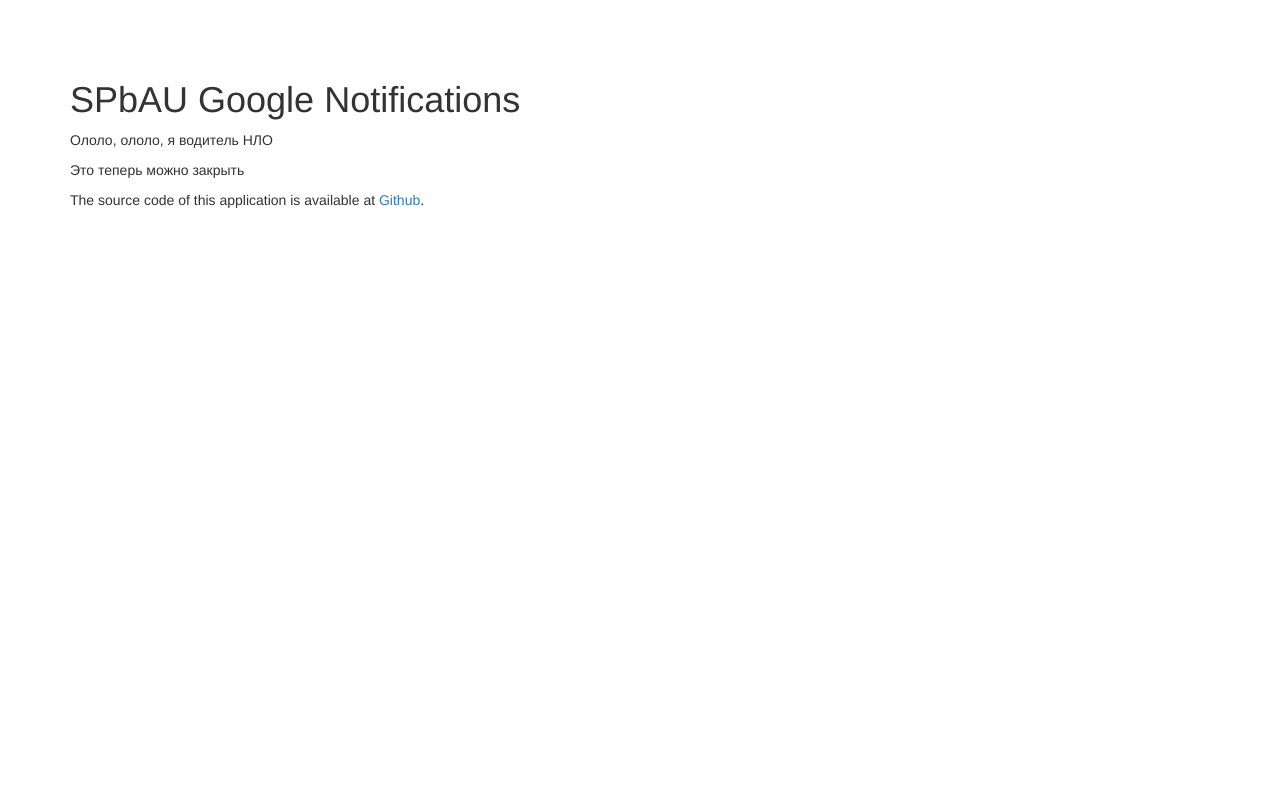
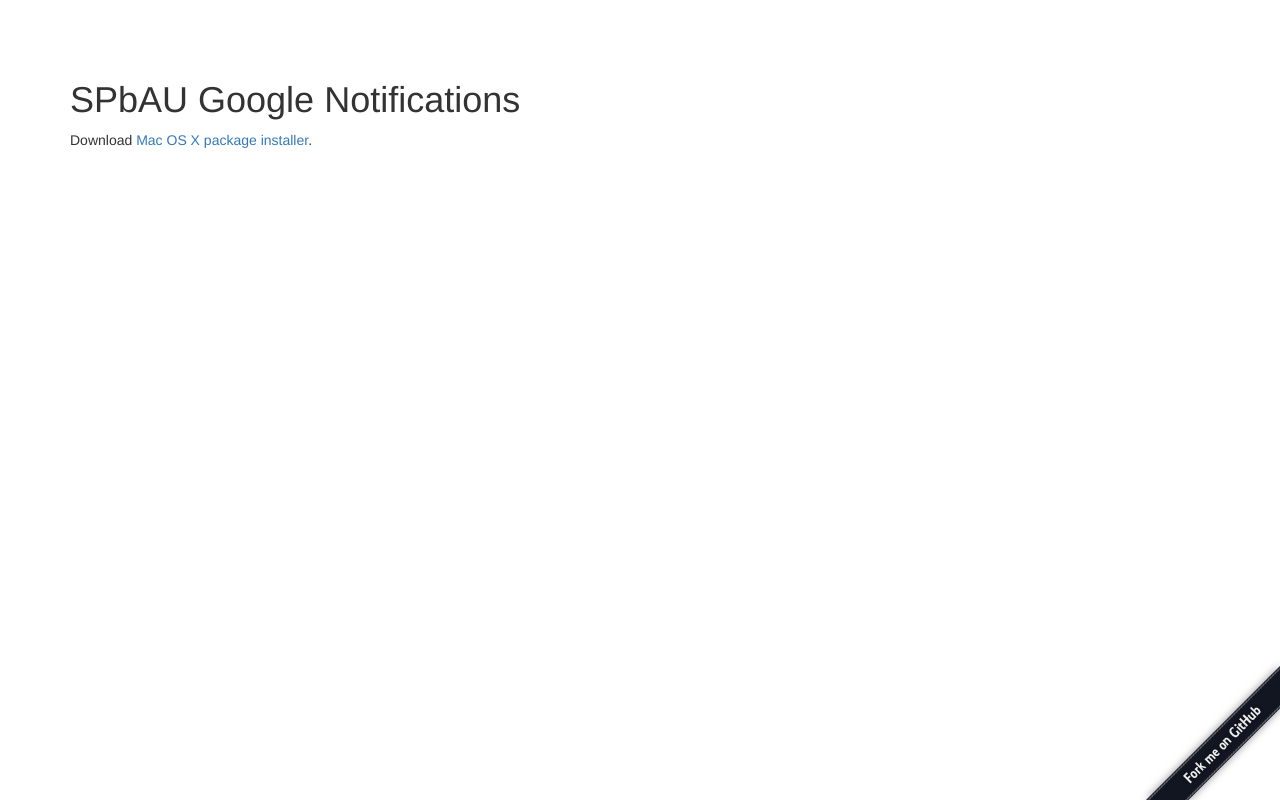
Before and after one commit to Doxxer/AUGoogleNotifier, a Python web app: template AppServer/templates/index.html in a window 1280 px wide. Run offline with Jinja, Linux system fonts and the light colour scheme; the template is opened without the code that fills it, so the values that code supplies are empty; some libraries are stand-ins or nearby versions.

Commit message:
AppServer site update

```diff
--- a/AppServer/templates/base.html
+++ b/AppServer/templates/base.html
@@ -7,11 +7,13 @@
     <script src="//ajax.googleapis.com/ajax/libs/jquery/1.10.1/jquery.min.js"></script>
     <script src="//netdna.bootstrapcdn.com/twitter-bootstrap/2.3.2/js/bootstrap.min.js"></script>
     <title>{% block title %}{% endblock %}</title>
-    <!--<meta name="viewport" content="width=device-width, initial-scale=1.0">-->
     <!-- Style sheets -->
     {% block header %}{% endblock %}
 </head>
 <body>
+<a href="https://github.com/Doxxer/AUGoogleNotifier"><img
+        style="position: fixed; bottom: 0; right: 0; border: 0; z-index:1000;" src="/static/images/github.png"
+        alt="Fork me on GitHub"></a>
 {% block body %}
 {% endblock %}
 </body>
--- a/AppServer/templates/index.html
+++ b/AppServer/templates/index.html
@@ -8,10 +8,9 @@
     <div class="container">
         <div class="hero-unit">
             <h1>SPbAU Google Notifications</h1>
-
-        <p>Ололо, ололо, я водитель НЛО</p>
-        <p>Это теперь можно закрыть</p>
-        <p>The source code of this application is available at <a href="https://github.com/Doxxer/AUGoogleNotifier">Github</a>.
+        </div>
+        <div class="hero-unit">
+            <p>Download <a href="/static/downloads/GoogleNotifier.pkg">Mac OS X package installer</a>.
             </p>
         </div>
     </div>
```
Also changed, not shown: AppServer/static/images/github.png (added), 1 other file. Lines whose indentation alone changed are shown as unchanged.
